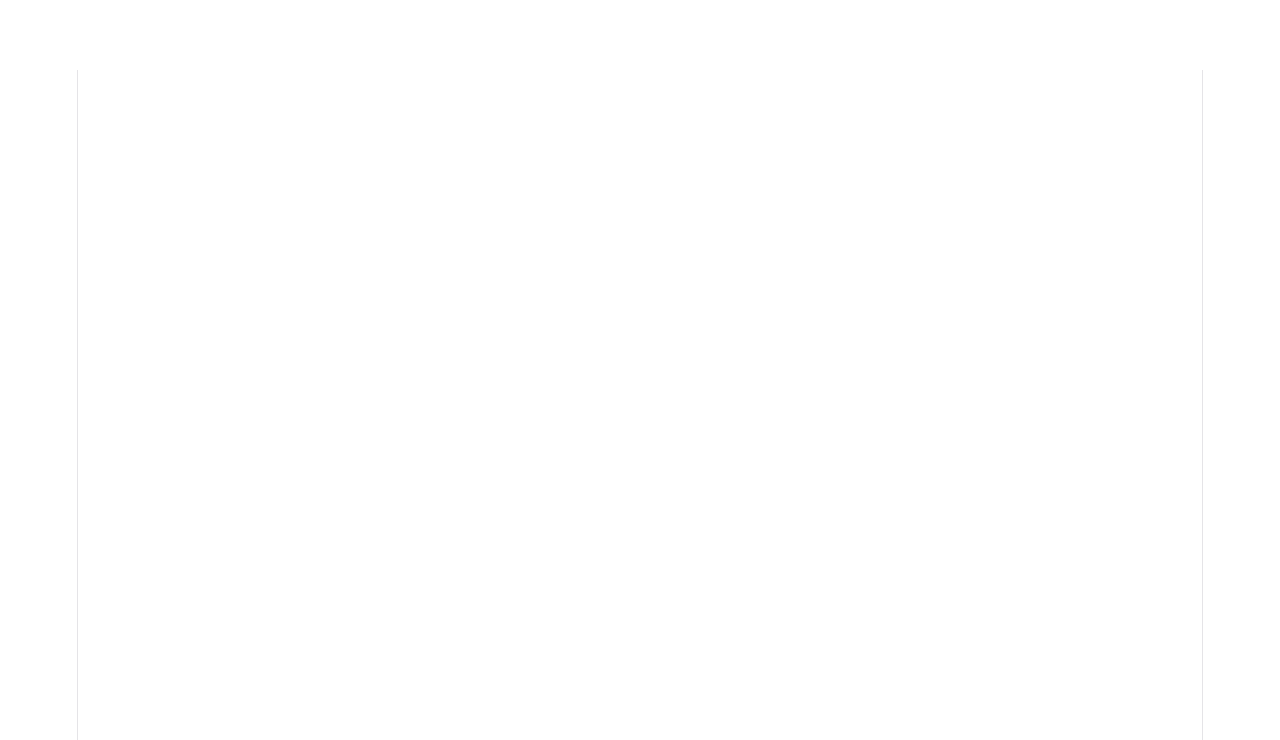
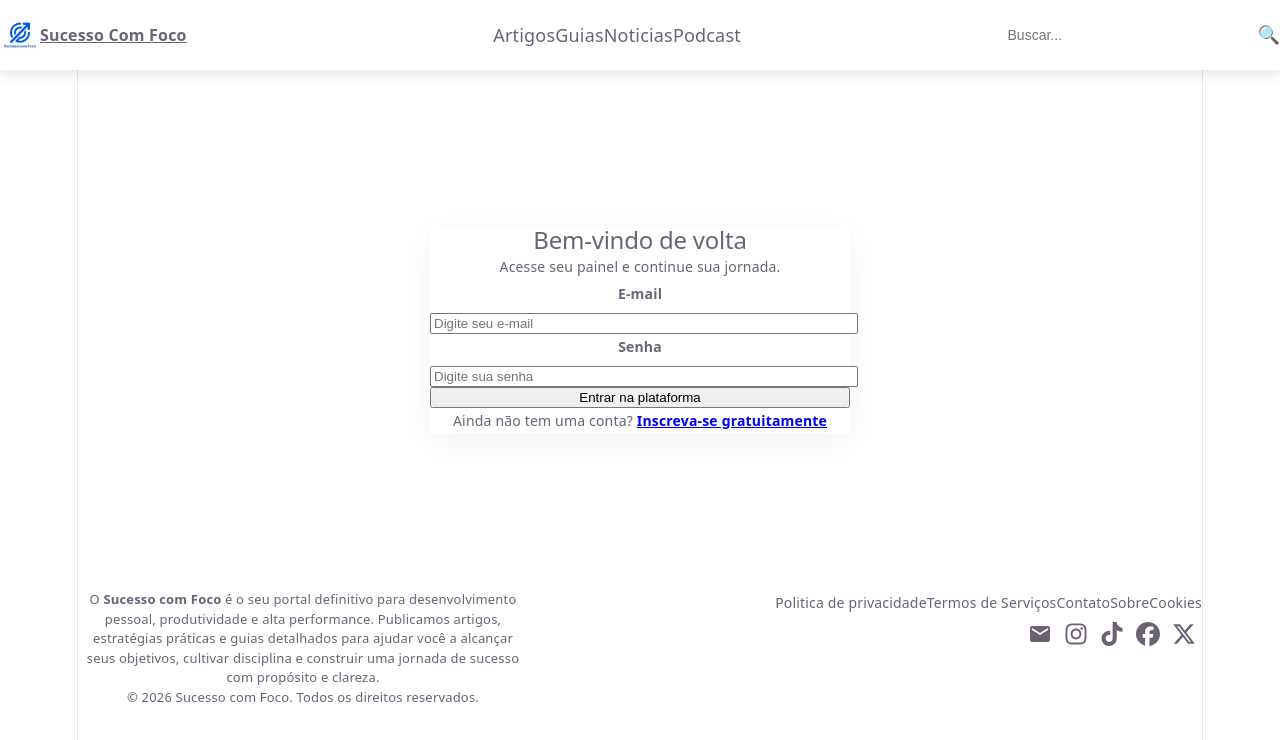
Before and after one commit to oliveiiraviictor/blog-sucesso-com-foco, a React app in the folder frontend/: page /login in a window 1280 px wide. Before the commit this address had no page. Shown: the top 740 px of the page. Built offline with nearby package versions, Linux system fonts and the light colour scheme; the HTML template or start-up script is replaced by a standard one.

Commit message:
Finalizando a page de login

```diff
--- a/frontend/src/App.jsx
+++ b/frontend/src/App.jsx
@@ -2,6 +2,7 @@ import { useState } from 'react';
 import { BrowserRouter as Router, Routes, Route } from 'react-router-dom';
 
 import Home from './pages/Home';
+import Login from './pages/Login/Login';
 
 function App() {
   const [count, setCount] = useState(0)
@@ -10,6 +11,7 @@ function App() {
     <Router>
       <Routes>
         <Route path='/' element={<Home />}/>
+        <Route path="/login" element={<Login />}/>
       </Routes>
     </Router>
   )
--- a/frontend/src/pages/Login/Login.jsx
+++ b/frontend/src/pages/Login/Login.jsx
@@ -1,8 +1,8 @@
 import { useState } from 'react';
 import { useNavigate } from 'react-router-dom';
-import authService from '../services/authService';
-import { Header } from '../components/Header';
-import { Footer } from '../components/Footer';
+import authService from '../../services/authService';
+import { Header } from '../../components/Header';
+import { Footer } from '../../components/Footer';
 import './Login.css';
 
 export default function Login() {
```
